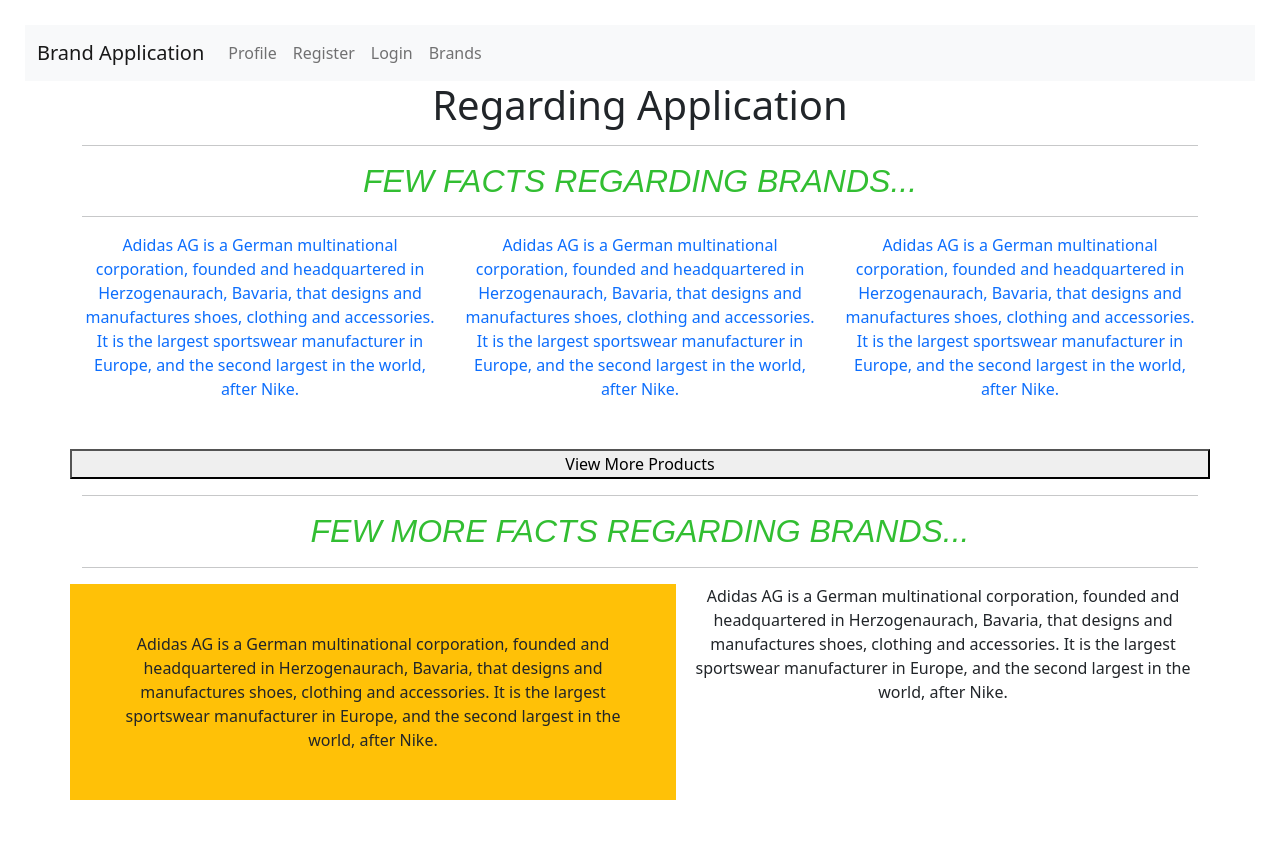
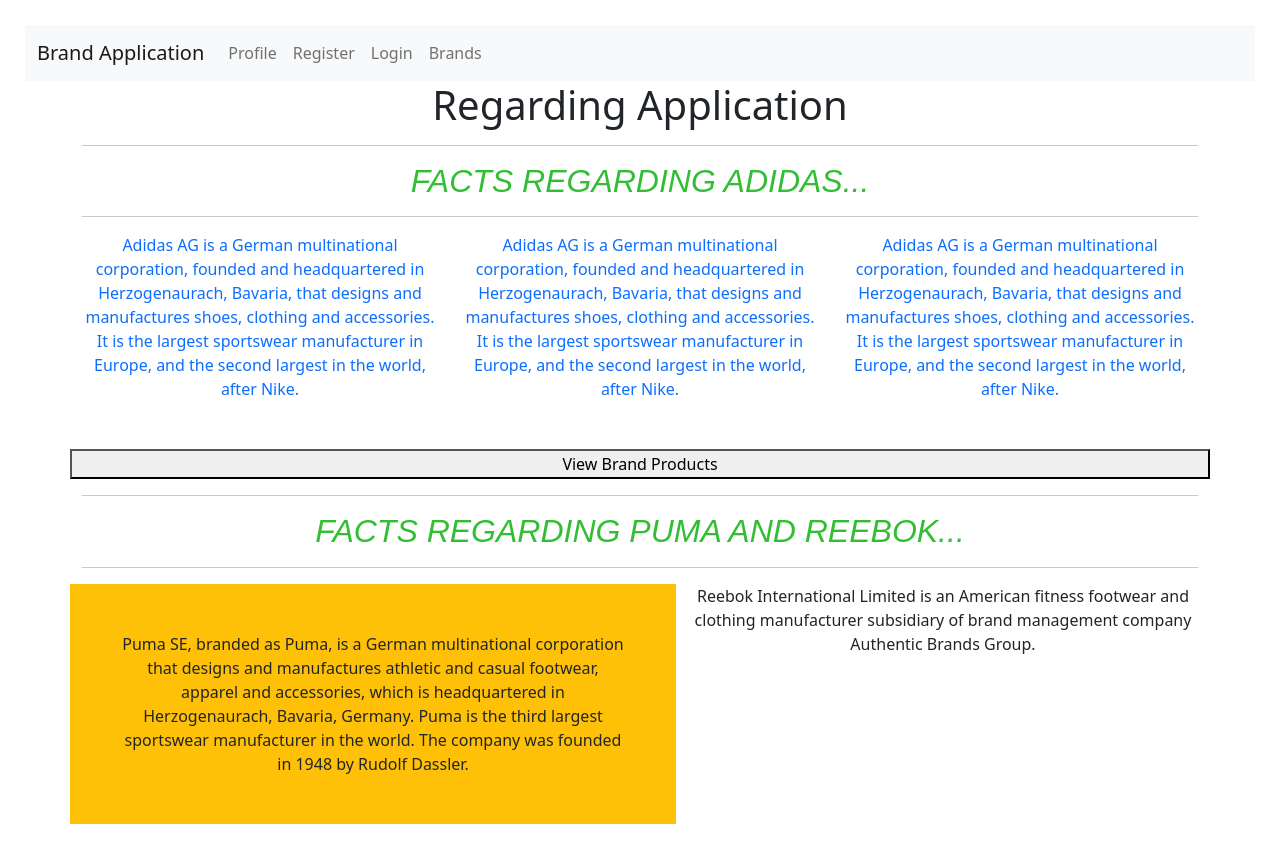
Before and after one commit to sreeepotluri/UserInterface-Project, a React (Create React App) app in the folder client/: page / in a window 1280 px wide. Before the commit the page ends 825 px from the top, so only its background shows below. Built offline with nearby package versions, Linux system fonts and the light colour scheme.

Commit message:
Added Facts Regarding Brands

```diff
--- a/client/src/components/pages/Regarding.js
+++ b/client/src/components/pages/Regarding.js
@@ -6,7 +6,7 @@
           <div className="container">
           <hr />
 
-          <h2 className="text-center">FEW FACTS REGARDING BRANDS...</h2>
+          <h2 className="text-center">FACTS REGARDING ADIDAS...</h2>
           <hr />
 
           <div className="row text-primary">
@@ -29,25 +29,23 @@
            It is the largest sportswear manufacturer in Europe, and the second largest in the world, after Nike.
            </div>
 
-           <button className = "mt-5 btn-danger">View More Products </button>
+           <button className = "mt-5 btn-danger">View Brand Products </button>
 
          </div>
 
          <hr />
 
-         <h2 className="text-center"> FEW MORE FACTS REGARDING BRANDS...</h2>
+         <h2 className="text-center">  FACTS REGARDING PUMA AND REEBOK...</h2>
          <hr />
          <div className="row">
             <div className="col-md bg-warning p-5">
-            Adidas AG is a German multinational corporation, founded and headquartered in Herzogenaurach,
-            Bavaria, that designs and manufactures shoes, clothing and accessories.
-            It is the largest sportswear manufacturer in Europe, and the second largest in the world, after Nike.
+            Puma SE, branded as Puma, is a German multinational corporation that designs and manufactures athletic and casual footwear, apparel and accessories, which is headquartered in Herzogenaurach, Bavaria, Germany.
+            Puma is the third largest sportswear manufacturer in the world. The company was founded in 1948 by Rudolf Dassler.
            </div>
 
            <div className="col-md">
-           Adidas AG is a German multinational corporation, founded and headquartered in Herzogenaurach,
-           Bavaria, that designs and manufactures shoes, clothing and accessories.
-           It is the largest sportswear manufacturer in Europe, and the second largest in the world, after Nike.
+           Reebok International Limited is an American fitness footwear and clothing manufacturer
+           subsidiary of brand management company Authentic Brands Group.
            </div>
 
             </div>
```
